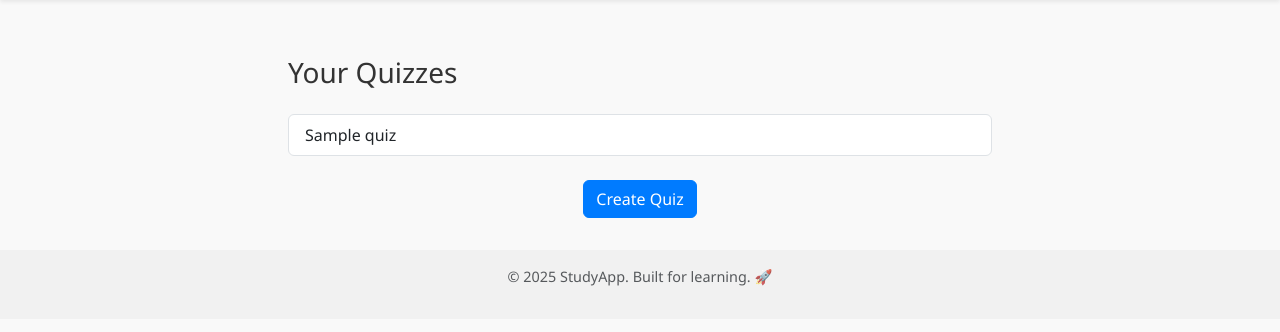
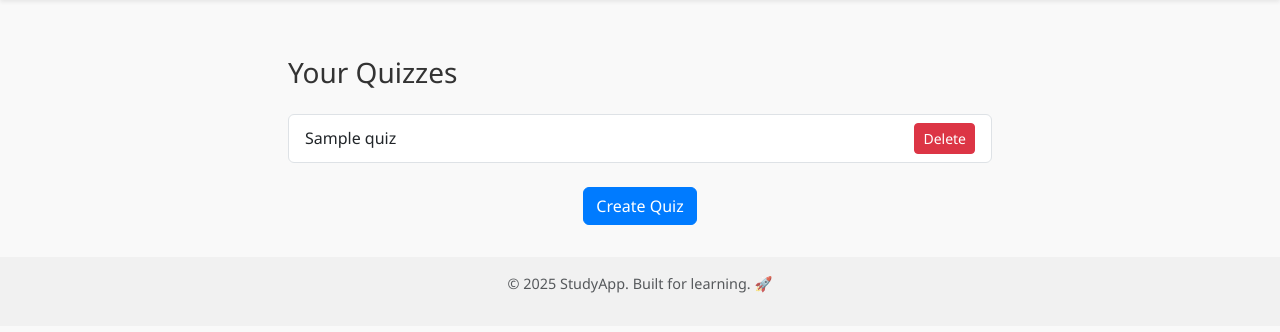
Before and after one commit to peejaykoy12345/Scholarly, a Flask app: page /quizzes in a window 1280 px wide. Shown: the part 57-389 px from the top of the page. Run offline with Flask 3, Linux system fonts and the light colour scheme; a user stored in the database is signed in; tables that the repository leaves empty hold one stand-in row (values such as "Sample post"); some libraries are stand-ins or nearby versions.

Commit message:
Added a delete button for the quiz

```diff
--- a/Scholarly/routes.py
+++ b/Scholarly/routes.py
@@ -200,7 +200,20 @@ def quizzes():
 
     return render_template("quizzes.html", form=form, notes=notes, quizzes=quizzes)
 
+@app.route('/delete_quiz/<int:quiz_id>', methods=['POST'])
+@login_required
+def delete_quiz(quiz_id):
+    quiz = Quiz.query.get_or_404(quiz_id)
 
+    if quiz.owner_id != current_user.id:
+        print(quiz.ownenr_id, " | ", current_user.id)
+        abort(403)
+
+    QuizResult.query.filter_by(quiz_id=quiz.id).delete()
+    db.session.delete(quiz)
+    db.session.commit()
+    flash('✅ Quiz successfully deleted!', 'success')
+    return redirect(url_for('quizzes'))
 
 @app.route('/view_quiz/<int:quiz_id>', methods=['GET', 'POST'])
 def view_quiz(quiz_id):
--- a/Scholarly/templates/quizzes.html
+++ b/Scholarly/templates/quizzes.html
@@ -10,14 +10,18 @@
     <h3 class="mb-4">Your Quizzes</h3>
     <div class="list-group mb-4">
       {% for quiz in quizzes %}
-        <div class="list-group-item">
-          {{ quiz.title }}
+        <div class="list-group-item d-flex justify-content-between align-items-center">
+          <div>
+            {{ quiz.title }}
+          </div>
+          <form method="POST" action="{{ url_for('delete_quiz', quiz_id=quiz.id) }}" onsubmit="return confirm('Are you sure you want to delete this quiz?');">
+            <button type="submit" class="btn btn-danger btn-sm">Delete</button>
+          </form>
         </div>
       {% endfor %}
     </div>
   {% endif %}
 
-  <!-- Create Button -->
   <div class="text-center">
     <button class="btn btn-primary" data-bs-toggle="modal" data-bs-target="#addQuizModal">
       Create Quiz
@@ -25,7 +29,6 @@
   </div>
 </div>
 
-<!-- Modal -->
 <div class="modal fade" id="addQuizModal" tabindex="-1" aria-labelledby="addQuizModalLabel" aria-hidden="true">
   <div class="modal-dialog">
     <form class="modal-content" method="POST" action="{{ url_for('quizzes') }}">
```
